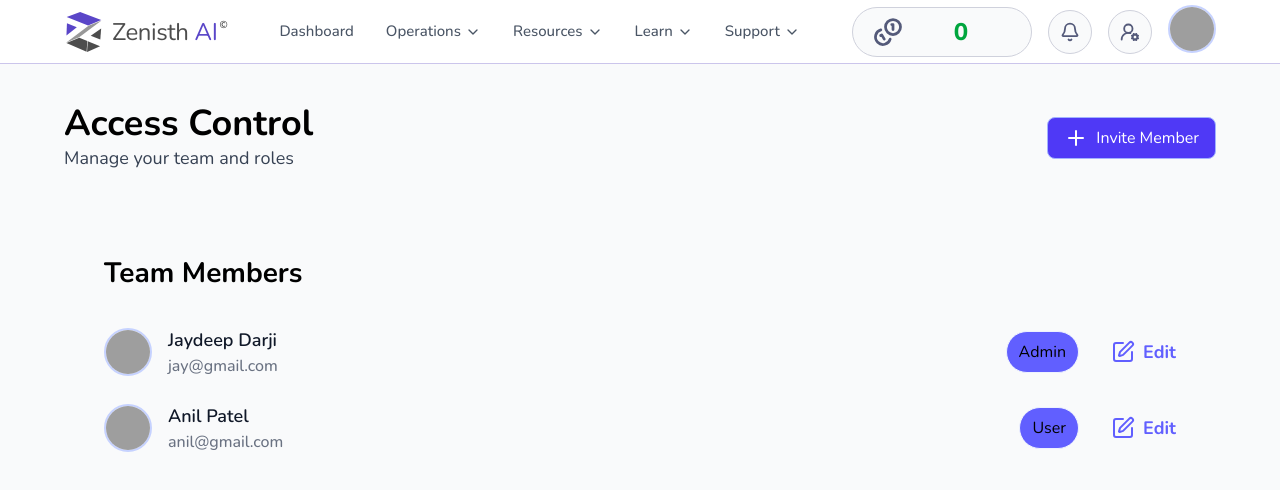
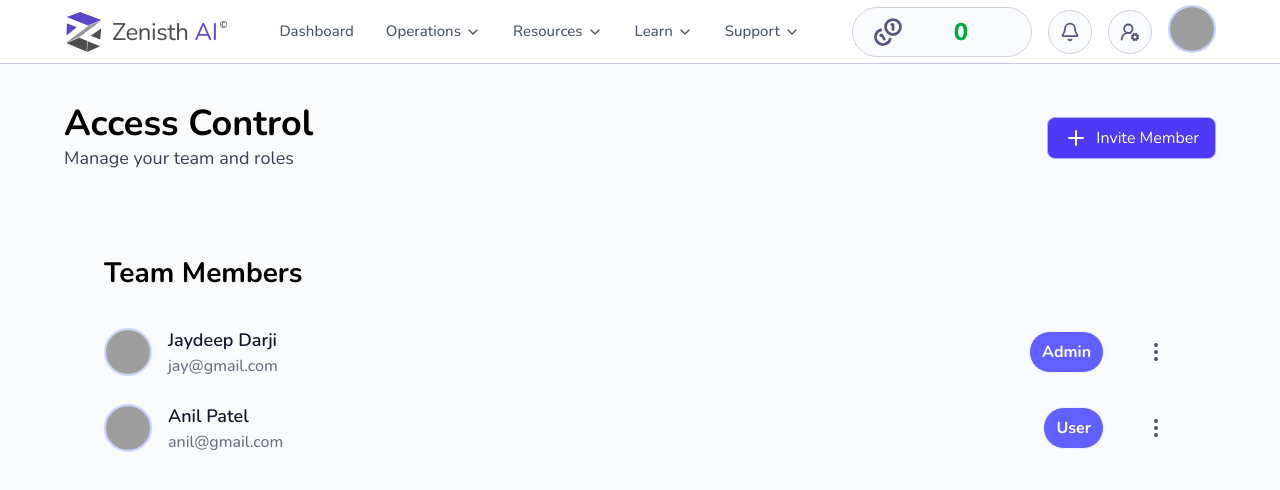
Before and after one commit to Zenisth-Jay/zenisthFrontEnd, a React app: page /admin/access-control in a window 1280 px wide. Shown: the top 490 px of the page. Built offline with nearby package versions, Linux system fonts and the light colour scheme; no server answers; grey boxes are pictures that could not be loaded; the HTML template or start-up script is replaced by a standard one.

Commit message:
access control fe

```diff
--- a/src/pages/menuPages/AdminMenu/AccessControl.jsx
+++ b/src/pages/menuPages/AdminMenu/AccessControl.jsx
@@ -1,10 +1,20 @@
-import { Edit, Plus } from "lucide-react";
+import { Edit, MoreVertical, Plus, Trash2 } from "lucide-react";
 import MainNavbar from "../../../components/dashboard/MainNavbar";
 import Button from "../../../components/ui/Button";
-import { useState } from "react";
+import { useRef, useState } from "react";
 
 // Component
-const UserRow = ({ name, email, role }) => {
+const UserRow = ({
+  id,
+  name,
+  email,
+  role,
+  openMenuId,
+  setOpenMenuId,
+  onEdit,
+  onDelete,
+}) => {
+  const isOpen = openMenuId === id;
   return (
     <div>
       <div className=" w-full flex items-center justify-between">
@@ -29,13 +39,48 @@ const UserRow = ({ name, email, role }) => {
 
         {/* Right Div */}
         <div className="flex gap-8 items-center cursor-pointer">
-          <span className=" px-3 py-2 rounded-[50px] bg-indigo-500 border border-indigo-50">
+          <span className=" px-3 py-2 rounded-[50px] text-white font-bold bg-indigo-500 border border-indigo-50">
             {role}
           </span>
-          <div className="flex gap-2 items-center text-indigo-500">
-            <Edit />
-            <span className=" text-lg font-bold">Edit</span>
+
+          <div className="relative">
+            <button
+              onClick={() => setOpenMenuId(isOpen ? null : id)}
+              className="p-2 rounded-full hover:bg-gray-100 text-gray-600"
+            >
+              <MoreVertical />
+            </button>
+
+            {isOpen && (
+              <div className="absolute right-0 mt-2 w-44 bg-white border border-gray-200 rounded-xl shadow-lg overflow-hidden z-20">
+                <button
+                  onClick={() => {
+                    setOpenMenuId(null);
+                    onEdit?.();
+                  }}
+                  className="w-full flex items-center gap-3 px-4 py-3 text-indigo-600 hover:bg-gray-50"
+                >
+                  <Edit size={18} />
+                  <span className="font-medium">Edit</span>
+                </button>
+
+                <button
+                  onClick={() => {
+                    setOpenMenuId(null);
+                    onDelete?.();
+                  }}
+                  className="w-full flex items-center gap-3 px-4 py-3 text-red-600 hover:bg-gray-50"
+                >
+                  <Trash2 size={18} />
+                  <span className="font-medium">Delete User</span>
+                </button>
+              </div>
+            )}
           </div>
+
+          {/* <div className="flex gap-2 items-center text-indigo-200">
+            <MoreVertical />
+          </div> */}
         </div>
       </div>
     </div>
@@ -44,6 +89,7 @@ const UserRow = ({ name, email, role }) => {
 
 const AccessControl = () => {
   const [isInviteOpen, setIsInviteOpen] = useState(false);
+  const [openMenuId, setOpenMenuId] = useState(null);
 
   return (
     <>
@@ -65,8 +111,26 @@ const AccessControl = () => {
 
           {/* Members Div */}
           <div className="flex flex-col gap-6">
-            <UserRow name="Jaydeep Darji" email="jay@gmail.com" role="Admin" />
-            <UserRow name="Anil Patel" email="anil@gmail.com" role="User" />
+            <UserRow
+              id="1"
+              name="Jaydeep Darji"
+              email="jay@gmail.com"
+              role="Admin"
+              openMenuId={openMenuId}
+              setOpenMenuId={setOpenMenuId}
+              onEdit={() => alert("Edit Jaydeep")}
+              onDelete={() => alert("Delete Jaydeep")}
+            />
+            <UserRow
+              id="2"
+              name="Anil Patel"
+              email="anil@gmail.com"
+              role="User"
+              openMenuId={openMenuId}
+              setOpenMenuId={setOpenMenuId}
+              onEdit={() => alert("Edit Anil")}
+              onDelete={() => alert("Delete Anil")}
+            />
           </div>
         </section>
       </main>
```
